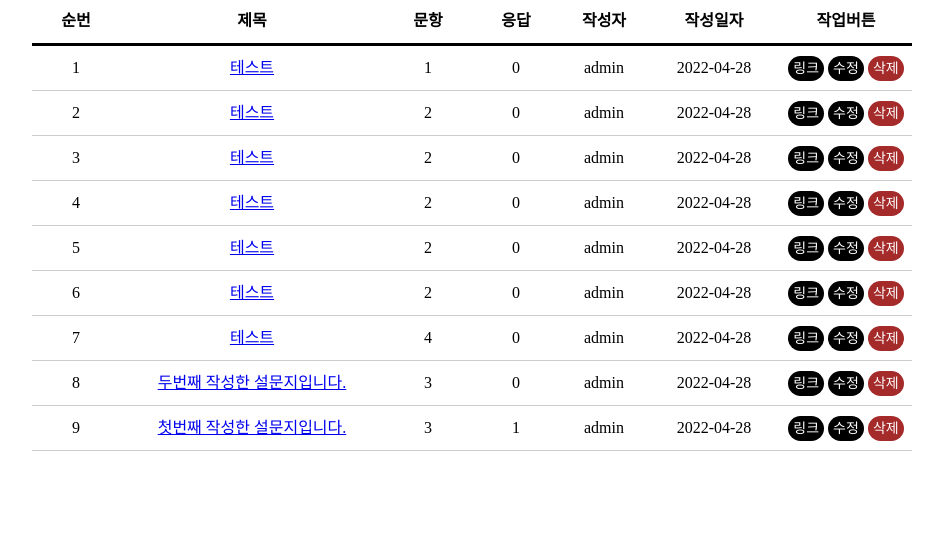
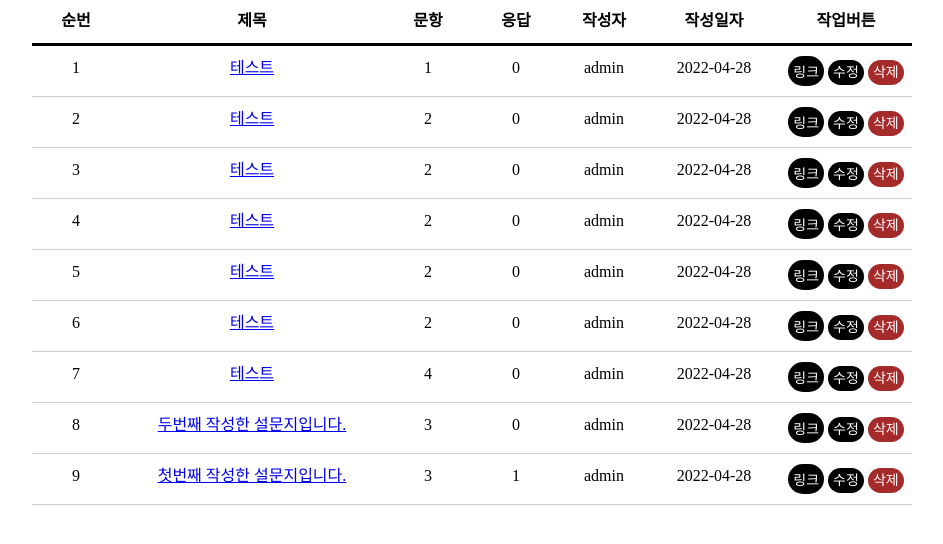
Before and after one commit to KooHyunJung/OGsurvey_2022, a Django app: page /list in a window 1280 px wide. Shown: the part 168-712 px from the top of the page, without its empty margins (168-1111 px from the left). Run offline with Django 4.2, Linux system fonts and the light colour scheme; a user stored in the database is signed in; data comes from the database, SQL or seed files in the repository.

Commit message:
add survey_list 설문지 URL 복사 기능

```diff
--- a/config/urls.py
+++ b/config/urls.py
@@ -20,5 +20,5 @@ urlpatterns = [
     path('admin/', admin.site.urls),
     path("", include("survey_q.urls")),
     path("user/", include("user.urls")),
-    #path("survey/", include("survey_a.urls")),
+    path("survey/", include("survey_a.urls")),
 ]
--- a/static/css/survey_info.css
+++ b/static/css/survey_info.css
@@ -43,11 +43,6 @@
     -webkit-transition: all 0.3 ease;
     transition: all 0.3 ease;
     cursor: pointer;
-}
-.btn-list a:hover,
-.btn-list a:active,
-.btn-list a:focus {
-    box-shadow: 0 0 20px 0 rgba(0, 0, 0, 0.2), 0 5px 5px 0 rgba(0, 0, 0, 0.24);
 }
 
 button:hover,
--- a/static/css/survey_list.css
+++ b/static/css/survey_list.css
@@ -46,3 +46,18 @@ table.board td {
     transition: all 0.3 ease;
     cursor: pointer;
 }
+
+.btn-list input {
+    text-decoration: none;
+    color: #ffffff;
+    text-transform: uppercase;
+    background: #000000;
+    border-radius: 15px;
+    border: 0;
+    padding: 5px;
+    color: #ffffff;
+    font-size: 14px;
+    -webkit-transition: all 0.3 ease;
+    transition: all 0.3 ease;
+    cursor: pointer;
+}
--- a/static/js/survey_list.js
+++ b/static/js/survey_list.js
@@ -1,3 +1,24 @@
+// 설문지 삭제 alert
 function delchk() {
     return confirm("정말 삭제하시겠습니까? 삭제하시면 복구할 수 없습니다");
 }
+
+// 설문지 url 복사
+function copyToClipboard(val) {
+    const t = document.createElement("textarea");
+    document.body.appendChild(t);
+    t.value = val;
+    t.select();
+    document.execCommand('copy');
+    document.body.removeChild(t);
+}
+
+function fn_final(val) {
+    var t = 'text'+val
+	var url = document.getElementById(t);
+	url.style.display='block';	// 숨겨둔 input 태그 block처리
+	copyToClipboard(url.value); // url.value copy 함수 연결
+	url.style.display='none';	// 다시 숨기기
+
+    alert( url.value + " URL 복사 완료");
+    }
--- /dev/null
+++ b/survey_a/urls.py
@@ -0,0 +1,9 @@
+from django.urls import path
+from survey_a import views
+
+
+app_name = "survey_a"
+
+urlpatterns = [
+    path("detail/<int:pk>", views.send_survey_detail, name="detail"),
+]
--- a/survey_q/urls.py
+++ b/survey_q/urls.py
@@ -7,7 +7,6 @@ app_name = "survey_q"
 urlpatterns = [
     path("", views.survey_create, name="create"),
     path("list", views.survey_list, name="list"),
-    path("detail/<int:pk>", views.send_survey_detail, name="detail"),
     path("update/<int:pk>", views.survey_update, name="update"),
     path("delete/<int:pk>", views.survey_delete, name="delete"),
     path("information/<int:pk>", views.survey_information, name="info"),
--- a/survey_q/views.py
+++ b/survey_q/views.py
@@ -20,12 +20,6 @@ def survey_list(request):
         return redirect("survey_q:create")
 
 @login_required
-def send_survey_detail(request, pk):
-    if request.method == 'GET':
-        survey = Question.objects.filter(id=pk)
-        return render(request, "survey_q/survey_detail.html", { 'survey': survey })
-
-@login_required
 def survey_information(request, pk):
     if request.method == 'GET':
         survey = Question.objects.filter(id=pk)
--- a/templates/survey_q/survey_info.html
+++ b/templates/survey_q/survey_info.html
@@ -21,10 +21,9 @@
                 <div>생성일: {{ data.created_at|date:'Y-m-d' }}</div>
                 <div>수정일: {{ data.updated_at|date:'Y-m-d' }}</div>
                 <div class="btn-list" style="text-align: center; margin-top: 24px;">
-                    <a href="{% url 'survey_q:detail' data.id %}">미리보기</a>
-                    <a href="{% url 'survey_q:detail' data.id %}">링크복사</a>
+                    <a href="{% url 'survey_a:detail' data.id %}">미리보기</a>
+                    <a href="{% url 'survey_a:detail' data.id %}">링크복사</a>
                     <a href="{% url 'survey_q:update' data.id %}">수정하기</a>
-                    <a href="{% url 'survey_q:delete' data.id %}">삭제하기</a>
                 </div>
             </form>
             </div>
--- a/templates/survey_q/survey_list.html
+++ b/templates/survey_q/survey_list.html
@@ -36,7 +36,8 @@
                     <td>{{ data.writer }}</td>
                     <td>{{ data.created_at|date:'Y-m-d' }}</td>
                     <td><div class="btn-list" style="text-align: center;">
-                        <a href="{% url 'survey_q:detail' data.id %}">링크</a>
+                        <input type="text" id="text{{data.id}}" value="http://127.0.0.1:8000/survey/detail/{{data.id}}" style="display: none;">
+                        <input type="button" onclick="fn_final( '{{data.id}}' )" value="링크"/>
                         <a href="{% url 'survey_q:update' data.id %}">수정</a>
                         <a style="background-color: brown;" href="{% url 'survey_q:delete' data.id %}" onclick="return delchk();">삭제</a>
                     </div></td>
```
Also changed, not shown: survey_a/views.py (+7 -1 lines).
